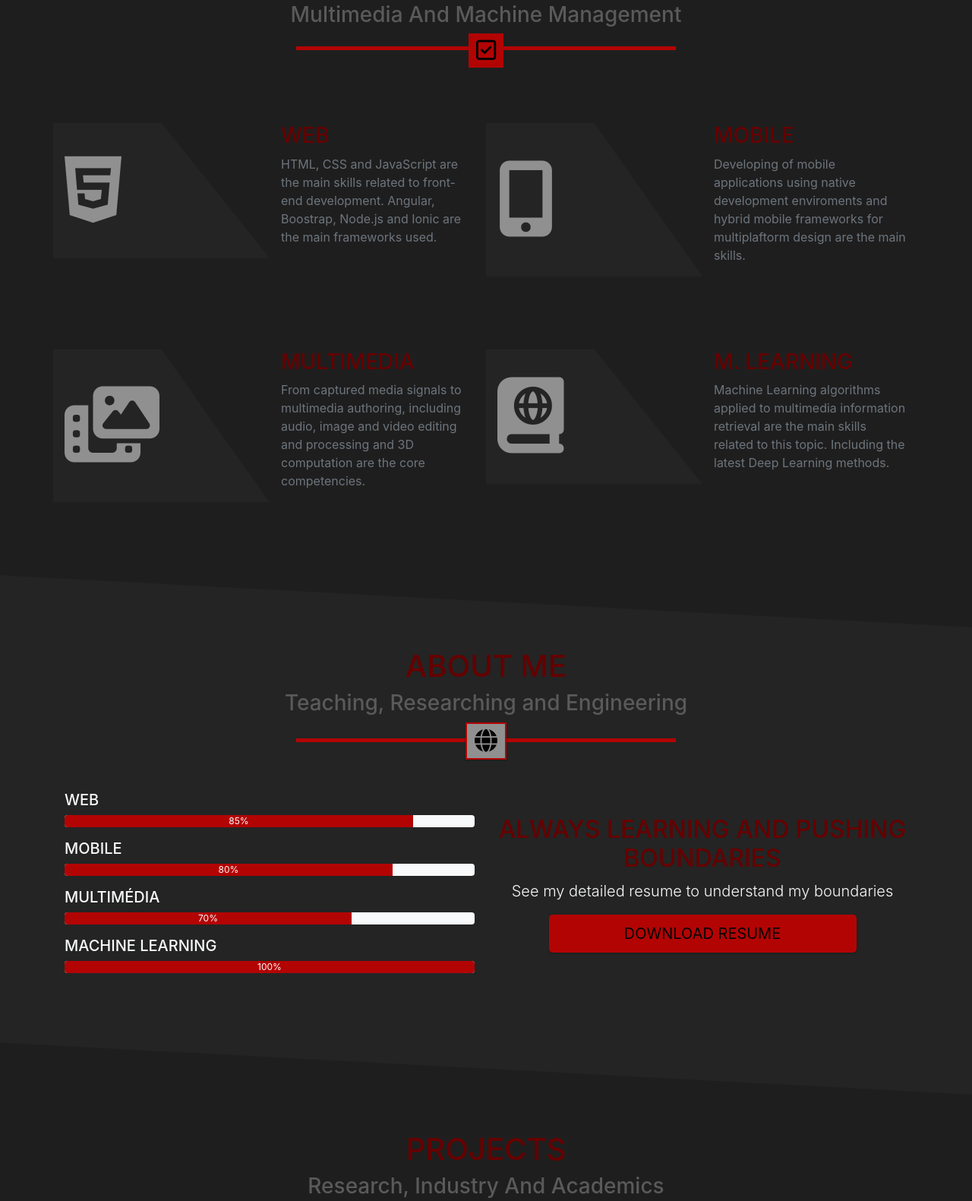
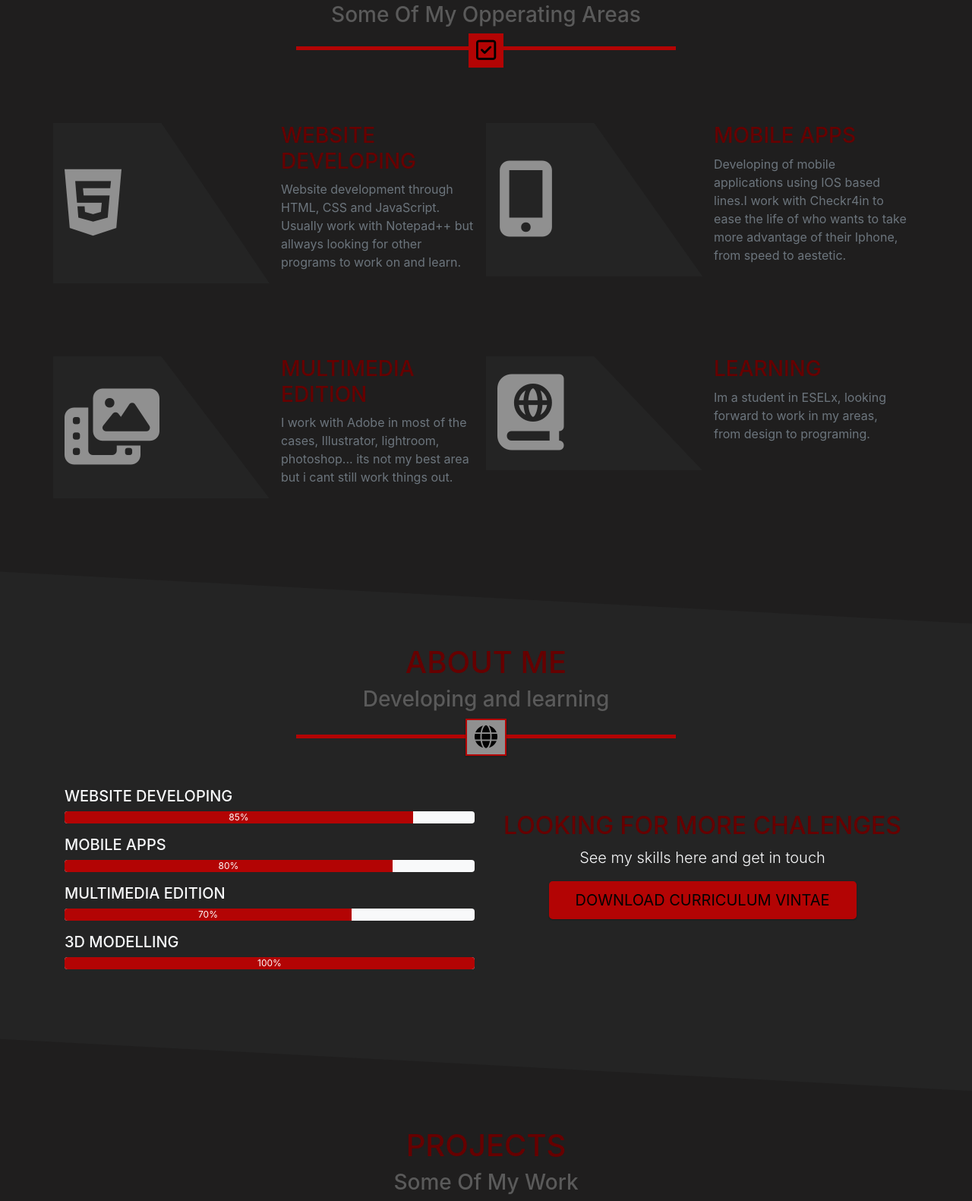
Before and after one commit to ShadowSirgado/Exercicio_6, a plain HTML site: page index.html in a window 1280 px wide. Shown: the part 627-2208 px from the top of the page at 76% size. Drawn offline with nearby package versions, Linux system fonts and the light colour scheme.

Commit message:
description

```diff
--- a/css/mystyle.css
+++ b/css/mystyle.css
@@ -108,7 +108,7 @@ clip-path: polygon(0 0, 100% 0, 100% 85%, 0 95%);
 }
 .item-1 {
 background: linear-gradient(to right, rgba(43, 43, 43, 0.9),
-rgba(173, 172, 172, 0)), url(../img/img1.jpg.) center/cover fixed no-repeat;
+rgba(173, 172, 172, 0)), url(../img/img1.jpg) center/cover fixed no-repeat;
 }
 .item-2 {
 background: linear-gradient(to right, rgba(43, 43, 43, 0.9),
--- a/index.html
+++ b/index.html
@@ -38,11 +38,10 @@
 					id="navbarDropdownMenuLink" role="button" data-toggle="dropdown" ariahaspopup="true" aria-expanded="false">Projects </a>
 						<div class="dropdown-menu" aria-labelledby="navbarDropdownMenuLink">
 							<a class="dropdown-item drop_elem"
-							href="#multimedia">Multimedia Applications</a>
+							href="#multimedia">3D Modelling</a>
 							<a class="dropdown-item drop_elem"
-							href="#information">Information Retrieval</a>
-							<a class="dropdown-item drop_elem" href="#computer">Computer
-							Games</a>
+							href="#information">App developing</a>
+							<a class="dropdown-item drop_elem" href="#computer">Design</a>
 						</div>
 					</li>
 
@@ -65,24 +64,21 @@
 
 							<div class="carousel-item item-1 active">
 								<div class="carousel-caption mb-5 text-left">
-									<h1 class="display-3 text-capitalize mb-2 text-light">I am
-									Dynamic</h1>
+									<h1 class="display-3 text-capitalize mb-2 text-light">3D Modeling</h1>
 									<a href="#projects" class="btn btn-lg mb-5 text-uppercase slidebtn">my work</a>
 								</div>
 							</div>
 
 							<div class="carousel-item item-2">
 								<div class="carousel-caption mb-5 text-center">
-									<h1 class="display-3 text-capitalize mb-2 text-light">I am a
-									Student</h1>
+									<h1 class="display-3 text-capitalize mb-2 text-light">App Developing</h1>
 									<a href="#projects" class="btn btn-lg mb-5 text-uppercase slidebtn">my work</a>
 								</div>
 							</div>
 
 							<div class="carousel-item item-3">
 								<div class="carousel-caption mb-5 text-right">
-									<h1 class="display-3 text-capitalize mb-2 text-light">I am a
-									Designer</h1>
+									<h1 class="display-3 text-capitalize mb-2 text-light">Design</h1>
 									<a href="#projects" class="btn btn-lg mb-5 text-uppercase slidebtn">my work</a>
 								</div>
 							</div>
@@ -116,8 +112,7 @@
 		<div class="row title mb-5">
 			<div class="col text-center">
 				<h1 class="text-uppercase">my skills</h1>
-				<h3 class="text-capitalize">Multimedia and Machine
-				Management</h3>
+				<h3 class="text-capitalize">Some of my opperating areas</h3>
 					<a href="#header" class="mb-0"><i class="far fa-check-square"></i></a>
 						<div class="title-underline"></div>
 			</div>
@@ -129,10 +124,8 @@
 							<span><i class="fab fa-html5"></i></span>
 						</div>
 						<div class="col-6">
-								<h3 class="text-uppercase">Web</h3>
-								<p class="text-muted">HTML, CSS and JavaScript are the
-								main skills related to front-end development. Angular, Boostrap,
-								Node.js and Ionic are the main frameworks used.</p>
+								<h3 class="text-uppercase">Website developing</h3>
+								<p class="text-muted">Website development through HTML, CSS and JavaScript. Usually work with Notepad++ but allways looking for other programs to work on and learn.</p>
 						</div>
 					</div>
 				</div>
@@ -143,10 +136,9 @@
 							<span><i class="fas fa-mobile-alt"></i></span>
 						</div>
 						<div class="col-6">
-								<h3 class="text-uppercase">Mobile</h3>
+								<h3 class="text-uppercase">Mobile Apps</h3>
 								<p class="text-muted">Developing of mobile applications
-								using native development enviroments and hybrid mobile frameworks for
-								multiplaftorm design are the main skills. </p>
+								using IOS based lines.I work with Checkr4in to ease the life of who wants to take more advantage of their Iphone, from speed to aestetic. </p>
 						</div>
 					</div>
 				</div>
@@ -157,10 +149,8 @@
 							<span><i class="fas fa-photo-video"></i></span>
 						</div>
 						<div class="col-6">
-								<h3 class="text-uppercase">Multimedia</h3>
-								<p class="text-muted">From captured media signals to
-								multimedia authoring, including audio, image and video editing and
-								processing and 3D computation are the core competencies. </p>
+								<h3 class="text-uppercase">Multimedia edition</h3>
+								<p class="text-muted">I work with Adobe in most of the cases, Illustrator, lightroom, photoshop... its not my best area but i cant still work things out. </p>
 						</div>
 					</div>
 				</div>
@@ -171,10 +161,8 @@
 							<span><i class="fas fa-atlas"></i></span>
 						</div>
 						<div class="col-6">
-								<h3 class="text-uppercase">M. Learning</h3>
-								<p class="text-muted">Machine Learning algorithms applied
-								to multimedia information retrieval are the main skills related to
-								this topic. Including the latest Deep Learning methods. </p>
+								<h3 class="text-uppercase">Learning</h3>
+								<p class="text-muted">Im a student in ESELx, looking forward to work in my areas, from design to programing. </p>
 						</div>
 					</div>
 				</div>
@@ -187,7 +175,7 @@
 		<div class="row title my-5">
 			<div class="col text-center">
 				<h1 class="text-uppercase">about me</h1>
-				<h3>Teaching, Researching and Engineering</h3>
+				<h3>Developing and learning</h3>
 				<a href="#header" class="mb-0"><i class="fas fa-globe"></i></a>
 				<div class="title-underline"></div>
 
@@ -200,7 +188,7 @@
 							<div class="progress-bars">
 
 								<div class="bar my-3">
-								<h5 class="text-light text-uppercase d-flex justify-contentbetween">Web<span></span></h5>
+								<h5 class="text-light text-uppercase d-flex justify-contentbetween">Website developing<span></span></h5>
 									<div class="progress bg-light">
 										<div class="progress-bar" role="progressbar" style="width:85%;" aria-valuenow="25" aria-valuemin="0" aria-valuemax="100">85%</div>
 									</div>
@@ -209,7 +197,7 @@
 
 								<div class="progress-bars">
 									<div class="bar my-3">
-										<h5 class="text-light text-uppercase d-flex justify-contentbetween">Mobile<span></span></h5>
+										<h5 class="text-light text-uppercase d-flex justify-contentbetween">Mobile Apps<span></span></h5>
 										<div class="progress bg-light">
 											<div class="progress-bar" role="progressbar" style="width:80%;" aria-valuenow="25" aria-valuemin="0" aria-valuemax="100">80%</div>
 										</div>
@@ -218,7 +206,7 @@
 
 								<div class="progress-bars">
 									<div class="bar my-3">
-									<h5 class="text-light text-uppercase d-flex justify-contentbetween">Multimédia<span></span></h5>
+									<h5 class="text-light text-uppercase d-flex justify-contentbetween">Multimedia Edition<span></span></h5>
 										<div class="progress bg-light">
 											<div class="progress-bar" role="progressbar" style="width: 70%;" aria-valuenow="25" aria-valuemin="0" aria-valuemax="100">70%</div>
 										</div>
@@ -227,7 +215,7 @@
 
 								<div class="progress-bars">
 									<div class="bar my-3">
-									<h5 class="text-light text-uppercase d-flex justify-contentbetween">Machine Learning<span></span></h5>
+									<h5 class="text-light text-uppercase d-flex justify-contentbetween">3D Modelling<span></span></h5>
 										<div class="progress bg-light">
 											<div class="progress-bar" role="progressbar" style="width:100%;" aria-valuenow="25" aria-valuemin="0" aria-valuemax="100">100%</div>
 										</div>
@@ -240,16 +228,16 @@
 
 					<div class="col-md-6 py-5 about-text text-center">
 						<h2 class="text-uppercase">
-						always learning and pushing boundaries
+						Looking for more chalenges
 						</h2>
 
 						<p class="lead text-light">
-						See my detailed resume to understand my boundaries
+						See my skills here and get in touch
 						</p>
 
 						<a href="#" class="btn btn-lg d-block w-75 mx-auto text-uppercase
 						mb- 5">
-						download resume
+						download Curriculum Vintae
 						</a>
 					</div>
 			</div>
@@ -262,7 +250,7 @@
 		<div class="row title mb-5">
 			<div class="col text-center">
 				<h1 class="text-uppercase">projects</h1>
-				<h3 class="text-capitalize">Research, Industry and Academics</h3>
+				<h3 class="text-capitalize">Some of my work</h3>
 					<a href="#header" class="mb-0"><i class="fas fa-camera"></i></a>
 				<div class="title-underline"></div>
 			</div>
@@ -272,7 +260,7 @@
 		<article id="multimedia" class="mb-3">
 
 			<div class="row">
-				<h2 class="text-capitalize text-left ml-3 border-bottom border-secundary">Multimedia Applications</h2>
+				<h2 class="text-capitalize text-left ml-3 border-bottom border-secundary">3D Modelling</h2>
 
 
 			<div class="row">
```
